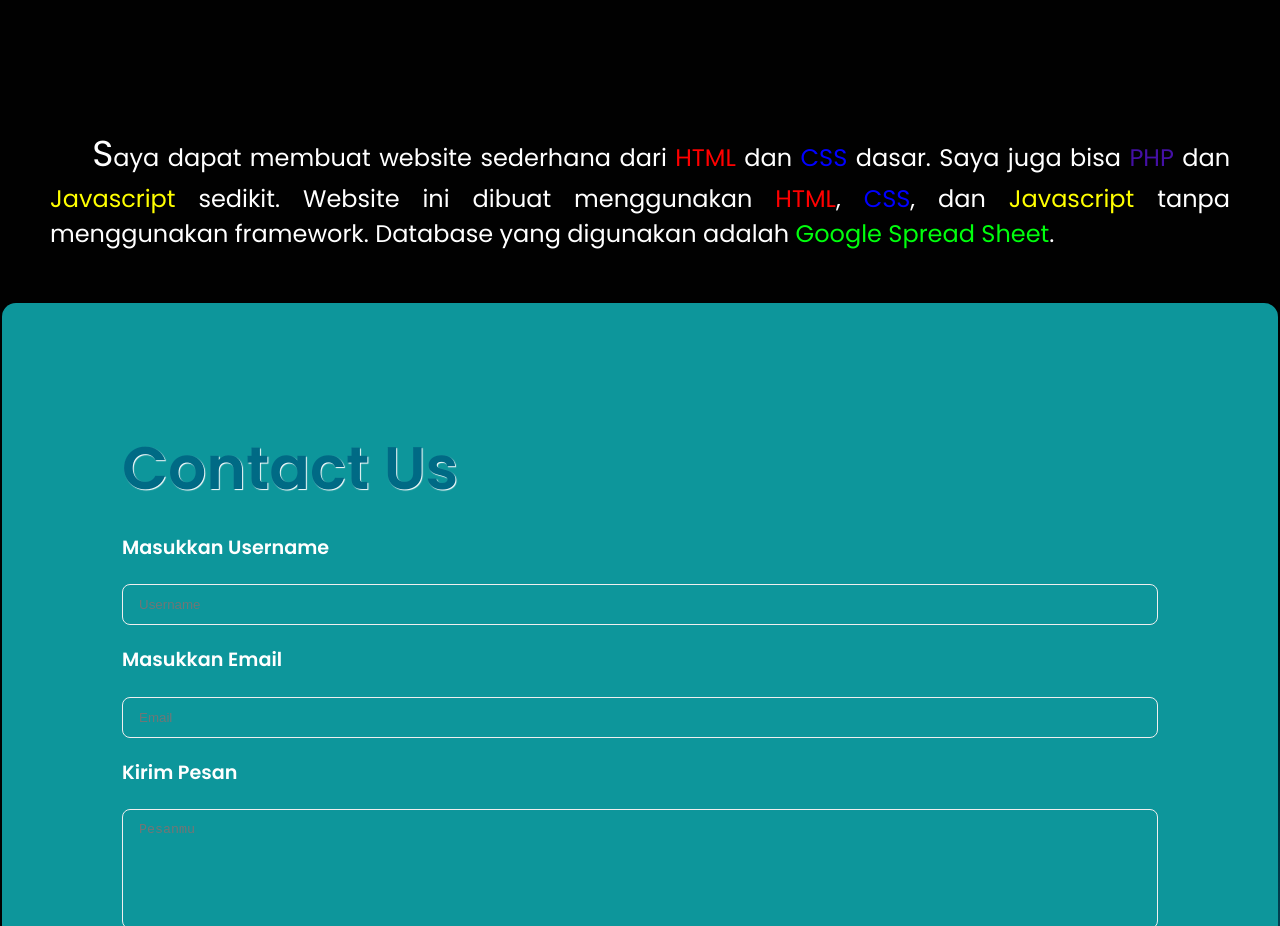
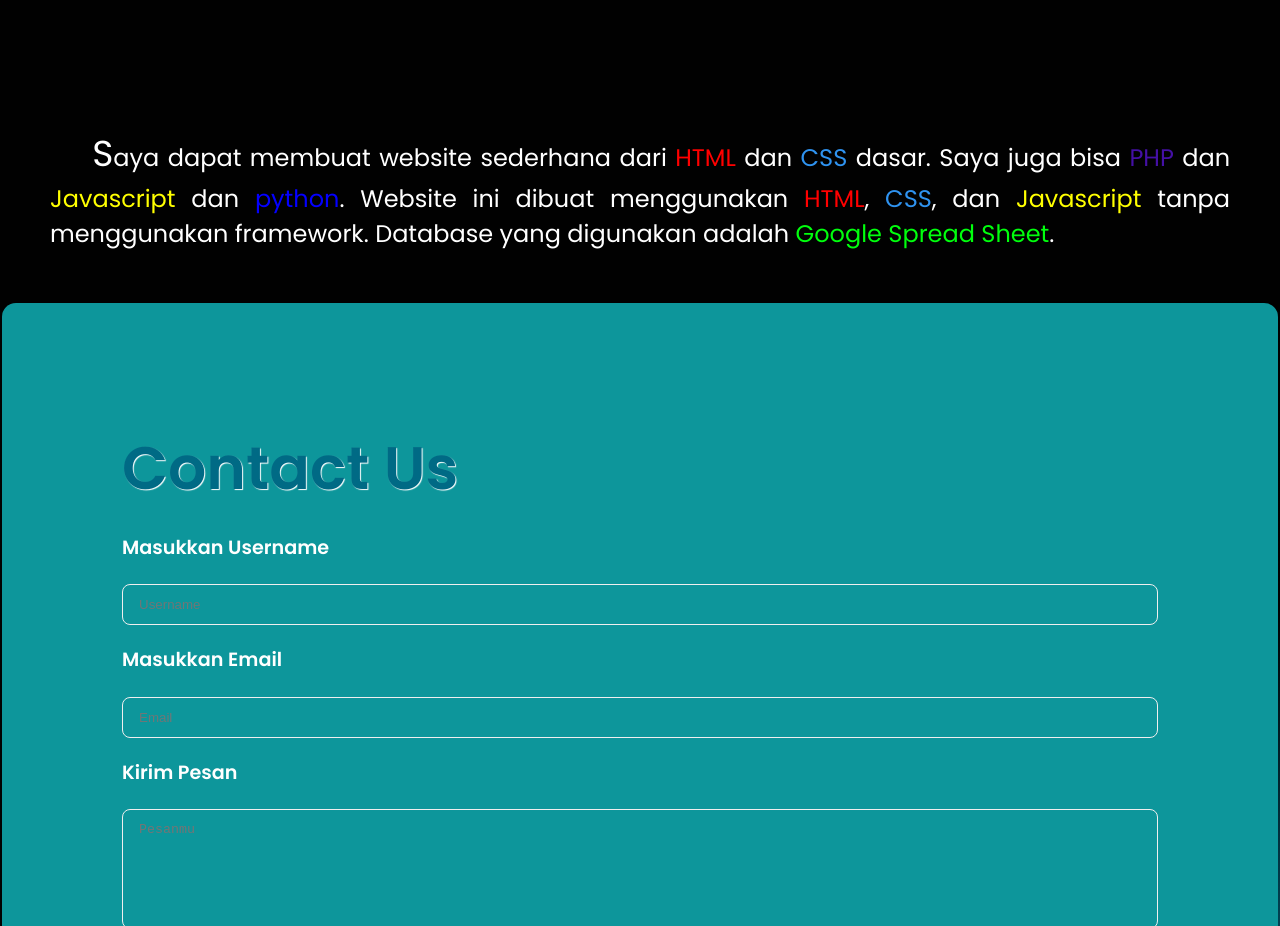
Before and after one commit to ArifCode-Dev/portofolio, a plain HTML site: page index.html in a window 1280 px wide. Shown: the part 1700-2626 px from the top of the page. Drawn offline with nearby package versions, Linux system fonts and the light colour scheme.

Commit message:
tambah python

```diff
--- a/css/styles.css
+++ b/css/styles.css
@@ -128,7 +128,7 @@ html {
   color: red;
 }
 .hero-2 .isi-text .css {
-  color: blue;
+  color: rgb(47, 147, 240);
 }
 .hero-2 .isi-text .php {
   color: rgb(68, 16, 165);
@@ -138,6 +138,9 @@ html {
 }
 .hero-2 .isi-text .sheet {
   color: rgb(0, 255, 13);
+}
+.hero-2 .isi-text .py {
+  color: #0400ff;
 }
 .hero-2 .isi-text .s {
   font-size: 3rem;
--- a/index.html
+++ b/index.html
@@ -53,7 +53,7 @@
           <img src="img/CSS3_logo.svg" alt="css logo" class="gambar" />
         </figure>
         <div class="isi-text">
-          <p>&nbsp;&nbsp;&nbsp;&nbsp;&nbsp;<span class="s">S</span>aya dapat membuat website sederhana dari <span class="html">HTML</span> dan <span class="css">CSS</span> dasar. Saya juga bisa <span class="php">PHP</span> dan <span class="js">Javascript</span> sedikit. Website ini dibuat menggunakan <span class="html">HTML</span>, <span class="css">CSS</span>, dan <span class="js">Javascript</span> tanpa menggunakan framework. Database yang digunakan adalah <span class="sheet">Google Spread Sheet</span>.</p>
+          <p>&nbsp;&nbsp;&nbsp;&nbsp;&nbsp;<span class="s">S</span>aya dapat membuat website sederhana dari <span class="html">HTML</span> dan <span class="css">CSS</span> dasar. Saya juga bisa <span class="php">PHP</span> dan <span class="js">Javascript</span> dan <span class="py">python</span>. Website ini dibuat menggunakan <span class="html">HTML</span>, <span class="css">CSS</span>, dan <span class="js">Javascript</span> tanpa menggunakan framework. Database yang digunakan adalah <span class="sheet">Google Spread Sheet</span>.</p>
         </div>
       </div>
     </section>
```
